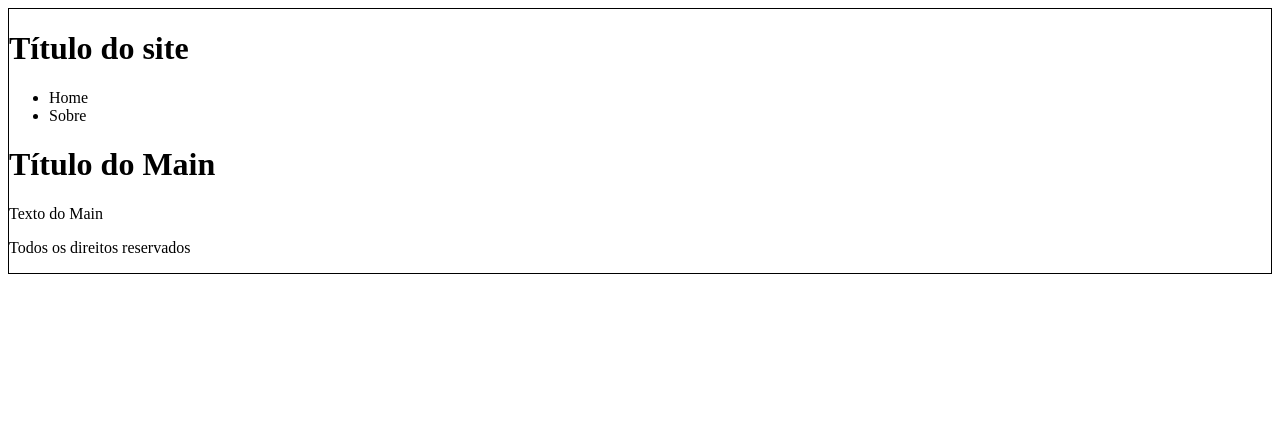
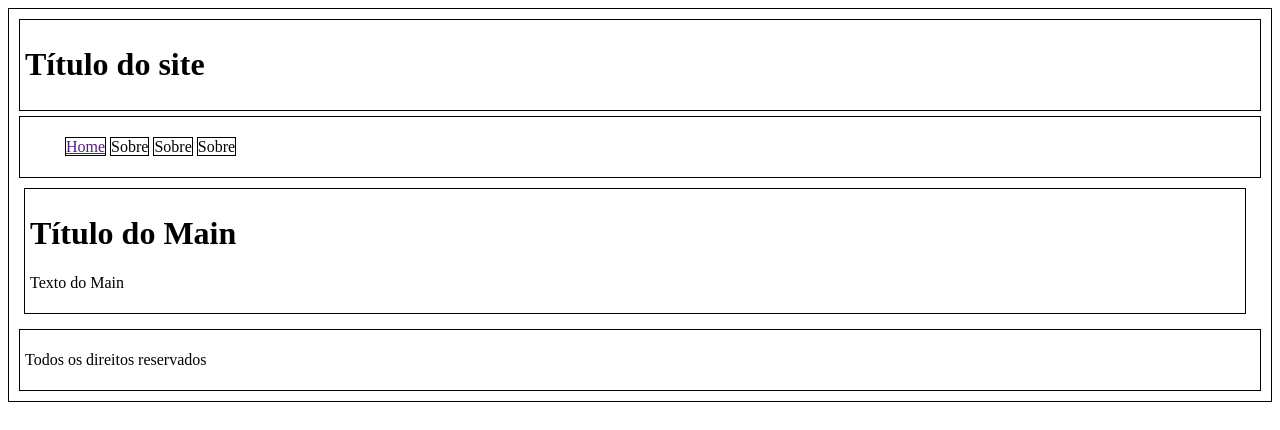
Before and after one commit to valmorzj/Design-responsivo-2019, a plain HTML site: page index.html in a window 1280 px wide. Drawn offline with Linux system fonts and the light colour scheme.

Commit message:
Ajustes no css dos containers

```diff
--- a/css/estilo.css
+++ b/css/estilo.css
@@ -1,3 +1,41 @@
 #container{
 	border: 1px solid #000;
+	padding: 5px;
 }
+
+#header{
+	border: 1px solid #000;
+	padding: 5px;
+	margin: 5px;
+}
+
+#menu{
+	border: 1px solid #000;
+	padding: 5px;
+	margin: 5px;
+}
+
+#menu ul{
+	list-style: none;
+}
+
+#menu li{
+	border: 1px solid #000;
+	display: inline;
+}
+
+#main{
+	border: 1px solid #000;
+	padding: 5px;
+	margin: 10px 20px 15px 10px;
+	/*margin-top: 10px;
+	margin-bottom: 10px;
+	margin-left: 20px;
+	margin-right: 20px;*/
+}
+
+#footer{
+	border: 1px solid #000;
+	padding: 5px;
+	margin: 5px;
+}
--- a/index.html
+++ b/index.html
@@ -16,7 +16,9 @@
 
 		<div id="menu">
 			<ul>
-				<li>Home</li>
+				<li><a href="">Home</a></li>
+				<li>Sobre</li>
+				<li>Sobre</li>
 				<li>Sobre</li>
 			</ul>
 		</div>
```
